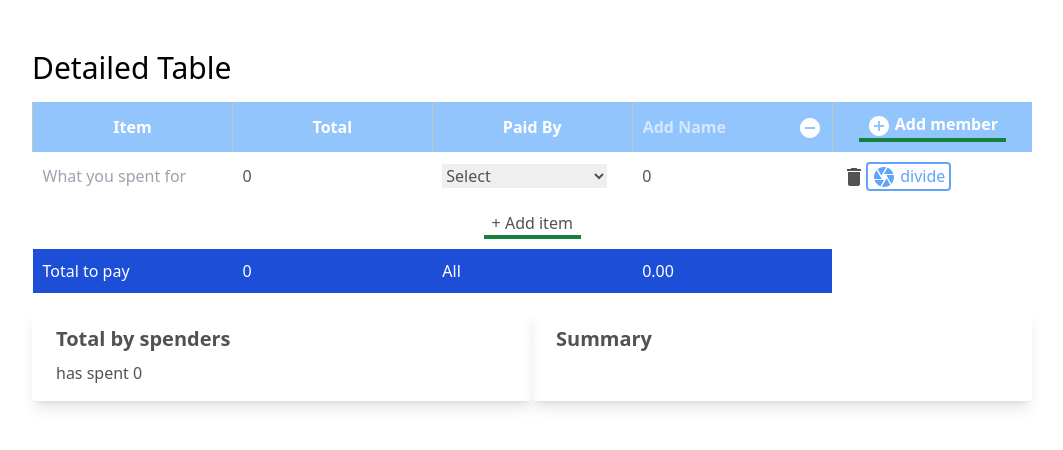
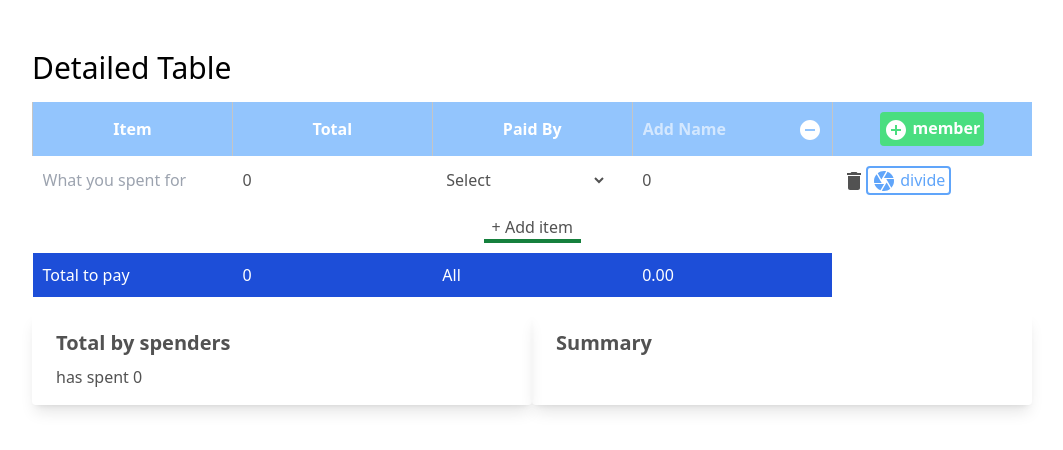
Before and after one commit to KittichoteKamalapirat/shareculator, a React (Create React App) app: page / in a window 1280 px wide. Shown: the top 450 px of the page, without its empty margins (108-1171 px from the left). Built offline with nearby package versions, Linux system fonts and the light colour scheme.

Commit message:
design v2

```diff
--- a/src/App.css
+++ b/src/App.css
@@ -30,7 +30,7 @@ input::-webkit-inner-spin-button {
   -webkit-appearance: none;
 }
 
-table input {
+input {
   border: none;
   background-color: transparent;
   width: 100%;
--- a/src/components/Table.tsx
+++ b/src/components/Table.tsx
@@ -1,27 +1,19 @@
-import { parse } from "path/posix";
-import { stringify } from "querystring";
+import AddCircleIcon from "@mui/icons-material/AddCircle";
+import CameraIcon from "@mui/icons-material/Camera";
+import DeleteIcon from "@mui/icons-material/Delete";
+import PieChartIcon from "@mui/icons-material/PieChart";
+import RemoveCircleIcon from "@mui/icons-material/RemoveCircle";
 import React, { useEffect, useState } from "react";
+import { BodyRow } from "./atoms/BodyRow";
 import { Button } from "./atoms/Button";
+import { FooterRow } from "./atoms/FooterRow";
 import { HeaderRow } from "./atoms/HeaderRow";
-import {
-  Debt,
-  Expense,
-  MemberExpense,
-  Summary,
-  ToPayAndPaid,
-} from "./interface";
-import RemoveCircleIcon from "@mui/icons-material/RemoveCircle";
-import AddCircleIcon from "@mui/icons-material/AddCircle";
-import DeleteIcon from "@mui/icons-material/Delete";
-import CameraIcon from "@mui/icons-material/Camera";
-import PieChartIcon from "@mui/icons-material/PieChart";
+import { OutlinedButton } from "./atoms/OutlinedButton";
+import { SolidButton } from "./atoms/SolidButton";
+import { Expense, MemberExpense, Summary } from "./interface";
+import { Flex } from "./layouts/Flex";
+import { SummarySection } from "./templates/SummarySection";
 import { finalize, summarizeToBySpender } from "./utils";
-import { Flex } from "./layouts/Flex";
-import { FooterRow } from "./atoms/FooterRow";
-import { BodyRow } from "./atoms/BodyRow";
-import { OutlinedButton } from "./atoms/OutlinedButton";
-import { Card } from "./molecules/Card";
-import { SummarySection } from "./templates/SummarySection";
 
 interface TableProps {}
 
@@ -191,7 +183,6 @@ export const Table: React.FC<TableProps> = ({}) => {
   }, [inputArray]);
 
   //handleFieldEnds
-
   //useEffect No.2
   //byMembers
   useEffect(() => {
@@ -254,9 +245,9 @@ export const Table: React.FC<TableProps> = ({}) => {
           ))}
           <th style={{ borderRight: "none" }}>
             {/* Control */}
-            <Button onClick={() => handleAddCol()} aria-label="Add item">
-              <AddCircleIcon style={{ fill: "white" }} /> Add member
-            </Button>
+            <SolidButton onClick={() => handleAddCol()} aria-label="Add item">
+              <AddCircleIcon style={{ fill: "white" }} /> member
+            </SolidButton>
           </th>
         </HeaderRow>
 
@@ -301,7 +292,7 @@ export const Table: React.FC<TableProps> = ({}) => {
 
                 <select
                   name="paidBy"
-                  className="w-11/12 "
+                  className="w-11/12 bg-transparent"
                   value={input.paidBy}
                   onChange={(event) => handleChangeRowInput(index, event)}
                 >
--- /dev/null
+++ b/src/components/atoms/NakedButton.tsx
@@ -0,0 +1,21 @@
+import React from "react";
+
+interface NakedButtonProps {
+  onClick?: () => void;
+}
+
+export const NakedButton: React.FC<NakedButtonProps> = ({
+  children,
+  onClick,
+  ...props
+}) => {
+  return (
+    <button
+      onClick={onClick}
+      {...props}
+      className="bg-transparent rounded  px-2 border-white border-2 "
+    >
+      {children}
+    </button>
+  );
+};
--- /dev/null
+++ b/src/components/atoms/SolidButton.tsx
@@ -0,0 +1,17 @@
+import React from "react";
+
+interface SolidButtonProps {
+  onClick?: () => void;
+}
+
+export const SolidButton: React.FC<SolidButtonProps> = ({
+  children,
+  onClick,
+  ...props
+}) => {
+  return (
+    <button onClick={onClick} {...props} className="bg-green-400 rounded p-1 ">
+      {children}
+    </button>
+  );
+};
```
Also changed, not shown: src/components/mocks.ts (deleted, +0 -34 lines).
